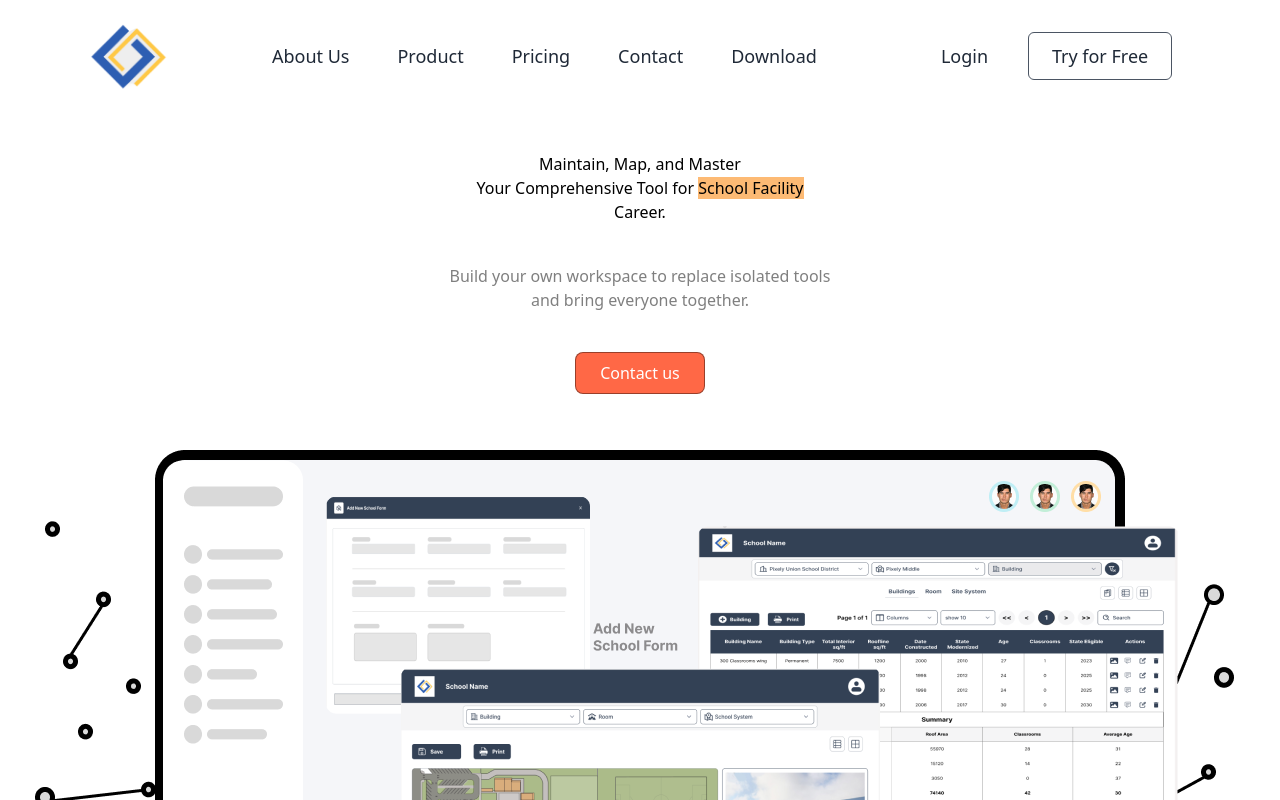
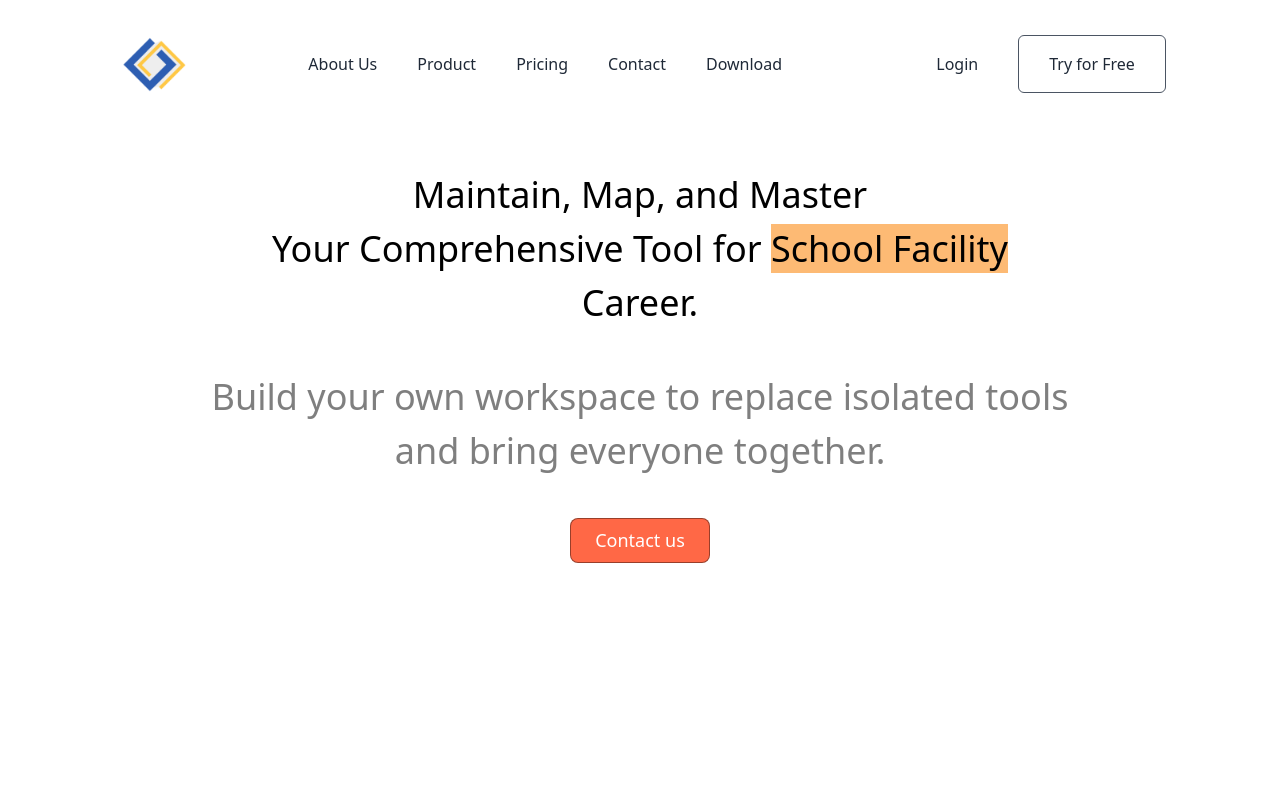
Before and after one commit to awaishassan311/Oval-Project-Management-system, a React (Vite) app: page / in a window 1280 px wide. Shown: the top 800 px of the page. Built offline with nearby package versions, Linux system fonts and the light colour scheme.

Commit message:
oval in progress

```diff
--- a/package.json
+++ b/package.json
@@ -10,6 +10,8 @@
     "preview": "vite preview"
   },
   "dependencies": {
+    "@heroicons/react": "^1.0.6",
+    "antd": "^5.8.2",
     "react": "^18.2.0",
     "react-dom": "^18.2.0"
   },
--- a/src/App.jsx
+++ b/src/App.jsx
@@ -12,15 +12,15 @@ function App() {
     <>
       <Header />
       <Herosection />
-      <Badges />
-      <Workspace />
-      <Roles />
-      <Workspace />
-      <Reviews />
+      {/* <Badges /> */}
+      {/* <Workspace /> */}
+      {/* <Roles />  */}
+      {/* <Workspace /> */}
+      {/* <Reviews /> */}
 
-      <Achievement />
-      <Price />
-      <Footer />
+      {/* <Achievement /> */}
+      {/* <Price /> */}
+      {/* <Footer /> */}
     </>
   );
 }
--- /dev/null
+++ b/src/component/Drawer.jsx
@@ -0,0 +1,32 @@
+import React, { useState } from "react";
+import { Drawer } from "antd";
+const SideNav = ({ open, setOpen, showDrawer }) => {
+  //   const [open, setOpen] = useState(false);
+  const [placement, setPlacement] = useState("Left");
+  //   const showDrawer = () => {
+  //     setOpen(true);
+  //   };
+  const onClose = () => {
+    setOpen(false);
+  };
+  const onChange = (e) => {
+    setPlacement(e.target.value);
+  };
+  return (
+    <>
+      <Drawer
+        title="Basic Drawer"
+        placement={placement}
+        closable={false}
+        onClose={onClose}
+        open={open}
+        key={placement}
+      >
+        <p>Some contents...</p>
+        <p>Some contents...</p>
+        <p>Some contents...</p>
+      </Drawer>
+    </>
+  );
+};
+export default SideNav;
--- a/src/component/footer/Footer.jsx
+++ b/src/component/footer/Footer.jsx
@@ -2,8 +2,7 @@ import React from "react";
 
 const Footer = () => {
   return (
-    <div className=" flex justify-center mt-12">
-      <div className="bottom-[0rem] left-[0rem] bg-black w-[90rem] h-[25.38rem] overflow-hidden text-[1.5rem] text-white">
+    <div className="bottom-[0rem] left-[0rem] bg-black w-full h-[25.38rem] overflow-hidden text-[1.5rem] text-white">
       <div className="top-[3.56rem] left-[calc(50%_-_686px)] bg-black overflow-hidden flex flex-row py-[0.63rem] px-[6.25rem] items-start justify-start gap-[6.25rem]">
         <div className="w-[19.94rem] h-[14.94rem] overflow-hidden shrink-0">
           <div className="top-[0rem] left-[2.56rem] overflow-hidden flex flex-col p-[0.63rem] items-center justify-start gap-[0.63rem]">
@@ -51,7 +50,6 @@ const Footer = () => {
         </div>
       </div>
     </div>
-    </div>
   );
 };
 
--- a/src/component/header/Header.jsx
+++ b/src/component/header/Header.jsx
@@ -1,30 +1,66 @@
-import React from "react";
+import React, { useState } from "react";
+import { MenuIcon } from "@heroicons/react/outline";
 
+import { Drawer } from "antd";
 const logo = "src/assets/logo@2x.png";
 
 const Header = () => {
+  const [open, setOpen] = useState(false);
+  const [placement, setPlacement] = useState("right");
+  const showDrawer = () => {
+    setOpen(true);
+  };
+  const onClose = () => {
+    setOpen(false);
+  };
+  const onChange = (e) => {
+    setPlacement(e.target.value);
+  };
   return (
-    <div class="flex justify-center">
-      <div className=" bg-white  overflow-hidden flex flex-row p-2 items-center justify-start gap-14 text-lg">
-        <img
-          className="relative w-24 h-24 object-cover"
-          alt="logo"
-          src={logo}
-        />
-        <div className="bg-white h-24 overflow-hidden flex flex-row py-2 px-10 items-center justify-start gap-12">
-          <div>About Us</div>
-          <div>Product</div>
-          <div>Pricing</div>
-          <div>Contact</div>
-          <div>Download</div>
-        </div>
-        <div className="bg-white overflow-hidden flex flex-row py-2 px-7 items-center justify-start gap-10">
-          <div>Login</div>
-          <div className="w-36 h-12 flex-shrink-0 rounded-md flex align-items-center justify-center border border-gray-600 bg-white">
-            <button>Try for Free</button>
-          </div>
+    <div className="flex justify-evenly items-center py-6">
+      <div>
+        {/* <div className="md:block xs:hidden lg:hidden">
+          <button>
+            <MenuIcon className="h-6 w-6" />
+          </button>
+        </div> */}
+        <img className="h-20 " src={logo} alt="logo" />
+      </div>
+      <div>
+        <nav className="space-x-10 lg:flex hidden">
+          <a href="#">About Us</a>
+          <a href="#">Product</a>
+          <a href="#">Pricing</a>
+          <a href="#">Contact</a>
+          <a href="#">Download</a>
+        </nav>
+      </div>
+      <div className=" hidden md:block">
+        <div className=" flex items-center">
+          <p className="px-[40px]">Login</p>
+          <button className="px-[30px] py-4 rounded-md border ml-0 border-gray-600">
+            Try for Free
+          </button>
         </div>
       </div>
+      <div className="block md:hidden">
+        <button onClick={showDrawer}>
+          <MenuIcon className="h-6 w-6" />
+        </button>
+      </div>
+      <Drawer
+        className="parent"
+        title="Basic Drawer"
+        placement={placement}
+        closable={false}
+        onClose={onClose}
+        open={open}
+        key={placement}
+      >
+        <p>Some contents...</p>
+        <p>Some contents...</p>
+        <p>Some contents...</p>
+      </Drawer>
     </div>
   );
 };
--- a/src/component/hero-section/Herosection.jsx
+++ b/src/component/hero-section/Herosection.jsx
@@ -3,7 +3,7 @@ import React from "react";
 const Herosection = () => {
   return (
     <div class="flex justify-center mt-10">
-      <div className="w-full text-black text-center ">
+      <div className="w-full text-black text-center text-[36px] ">
         <p>Maintain, Map, and Master</p>
         Your Comprehensive Tool for{" "}
         <span className="bg-orange-300">School Facility</span>
@@ -14,7 +14,7 @@ const Herosection = () => {
           and bring everyone together.
         </p>
         <div>
-          <button className=" mt-10  py-2 px-6 bg-[#FF6846] text-white rounded-lg  border border-black border-opacity-40">
+          <button className=" mt-10 text-[18px] py-2 px-6 bg-[#FF6846] text-white rounded-lg  border border-black border-opacity-40">
             Contact us
           </button>
         </div>
--- a/tailwind.config.js
+++ b/tailwind.config.js
@@ -5,6 +5,7 @@ export default {
     "./src/**/*.{js,ts,jsx,tsx}",
   ],
   theme: {
+
     extend: {},
   },
   plugins: [require("daisyui")],
```
Also changed, not shown: 1 other file (tests, documents, lock files or other folders). Lines whose indentation alone changed are shown as unchanged.
